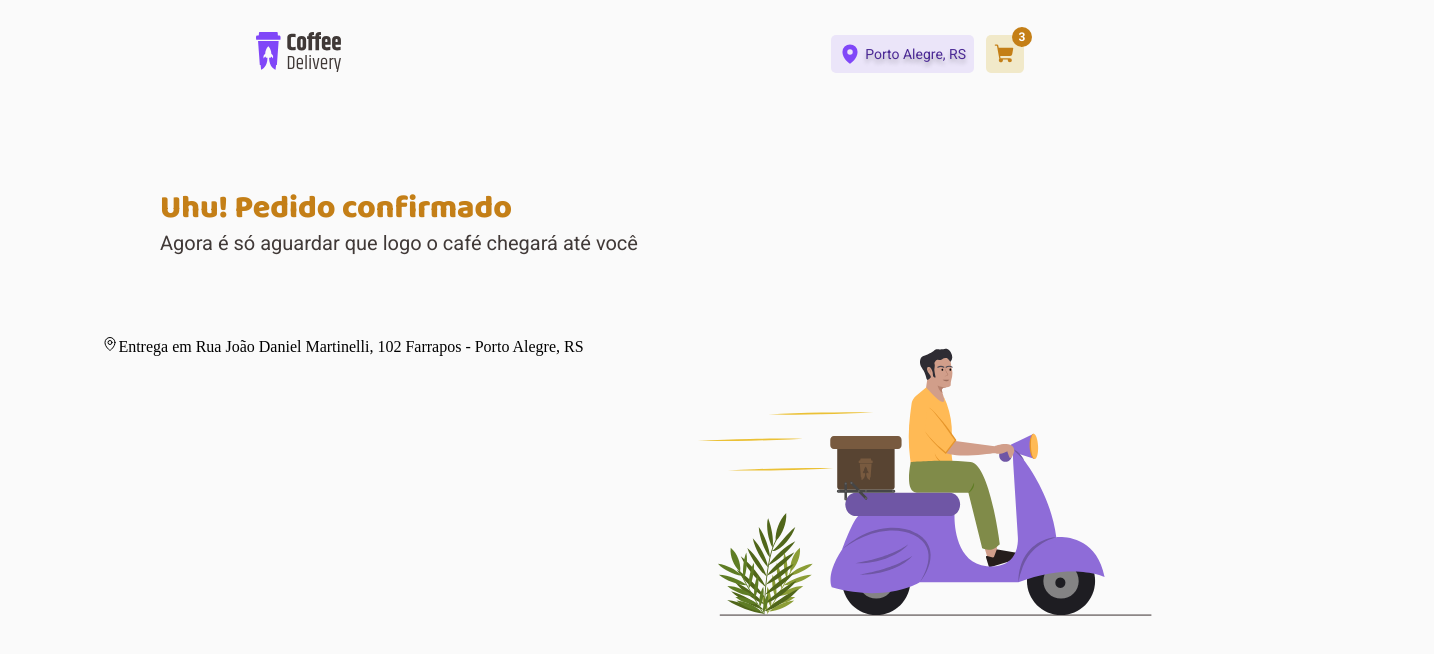
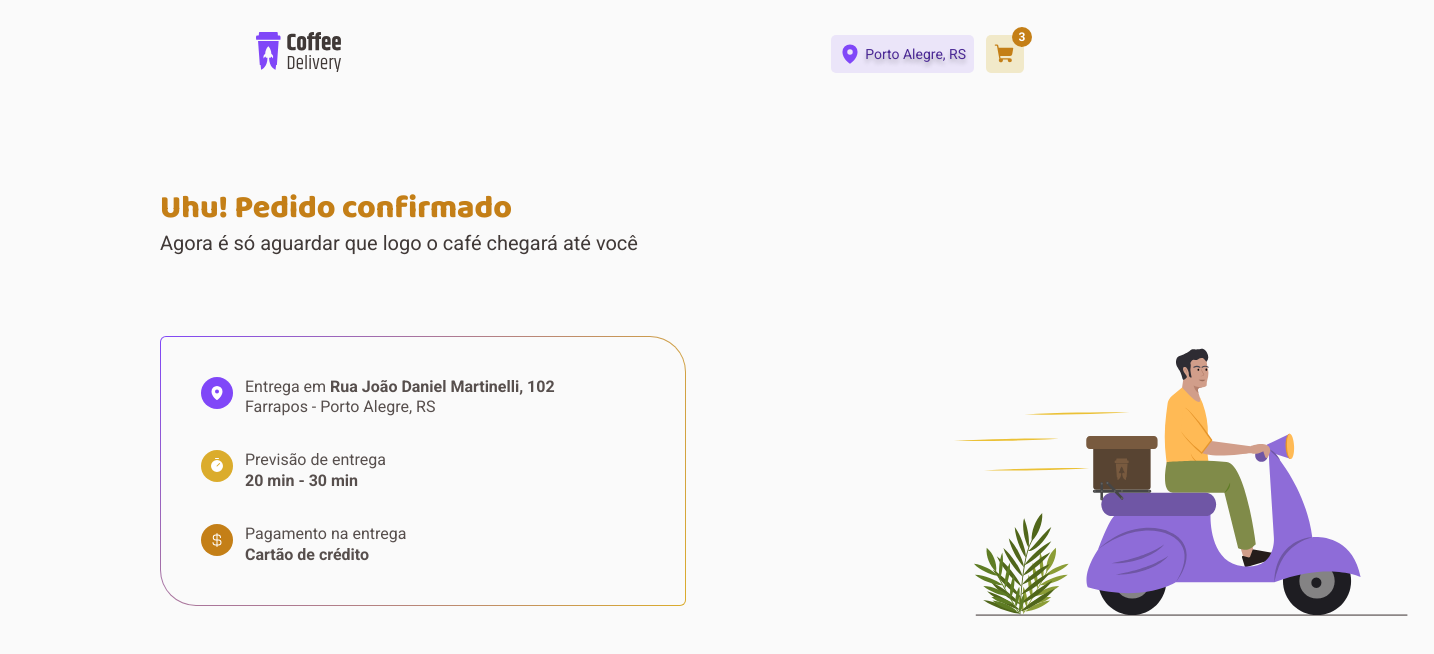
Before and after one commit to obaradelli/coffeDelivery, a React (Vite) app: page /sucess in a window 1280 px wide. Shown: the top 654 px of the page, 1434 px wide, since content can reach past the window. Built offline with nearby package versions, Linux system fonts and the light colour scheme.

Commit message:
visual completion page

```diff
--- a/src/pages/Checkout/payment/index.tsx
+++ b/src/pages/Checkout/payment/index.tsx
@@ -95,7 +95,7 @@ export function Frame1() {
                       weight="regular"
                       type="map-pin-line"
                     />
-                    CARTÃO DE CRÉDTIO
+                    CARTÃO DE CRÉDITO
                   </button>
                 </div>
                 <div>
--- a/src/pages/Checkout/paymentAdress/index.tsx
+++ b/src/pages/Checkout/paymentAdress/index.tsx
@@ -94,7 +94,7 @@ export function Frame1() {
                       weight="regular"
                       type="map-pin-line"
                     />
-                    CARTÃO DE CRÉDTIO
+                    CARTÃO DE CRÉDITO
                   </button>
                 </div>
                 <div>
--- a/src/pages/Home/components/CoffeeList/components/Card/styles.ts
+++ b/src/pages/Home/components/CoffeeList/components/Card/styles.ts
@@ -137,6 +137,13 @@ export const Container = styled.div`
 
       border-radius: 0.375rem;
       background: ${theme.colors['base-button']};
+
+      font-family: ${theme.fontFamily.roboto};
+      font-weight: ${theme.fontWeight.regular};
+      font-size: ${theme.fontSize[16]};
+      line-height: ${theme.lineHeight[130]};
+
+      color: ${theme.colors['base-title']};
     }
   `}
 `
--- a/src/pages/Sucess/index.tsx
+++ b/src/pages/Sucess/index.tsx
@@ -2,6 +2,7 @@ import { DivContainer } from './styles'
 import { MapPin, Timer, CurrencyDollar } from 'phosphor-react'
 
 import Illustration from '../../assets/Illustration.svg'
+import { ThemeConsumer } from 'styled-components'
 
 export function Sucess() {
   return (
@@ -13,13 +14,55 @@ export function Sucess() {
         </div>
       </div>
       <div className="geral2">
-        <div className="">
-          <div>
-            <p>
-              <MapPin />
-              Entrega em Rua João Daniel Martinelli, 102 Farrapos - Porto
-              Alegre, RS
-            </p>
+        <div className="infos">
+          <div className="infos2">
+            <div className="entrega">
+              <div className="item">
+                <div className="img">
+                  <MapPin color="#fff" weight="fill" />
+                </div>
+                <div>
+                  <h3>
+                    Entrega em <h4> Rua João Daniel Martinelli, 102</h4>
+                  </h3>
+                  <div className="separator">
+                    <p>Farrapos - Porto Alegre, RS</p>
+                  </div>
+                </div>
+              </div>
+            </div>
+
+            <div className="entrega">
+              <div className="item">
+                <div className="img-2">
+                  <Timer color="#fff" weight="fill" />
+                </div>
+                <div>
+                  <h3>Previsão de entrega</h3>
+                  <div className="separator">
+                    <p>
+                      <h4>20 min - 30 min</h4>
+                    </p>
+                  </div>
+                </div>
+              </div>
+            </div>
+
+            <div className="entrega">
+              <div className="item">
+                <div className="img-3">
+                  <CurrencyDollar color="#fff" weight="fill" />
+                </div>
+                <div>
+                  <h3>Pagamento na entrega</h3>
+                  <div className="separator">
+                    <p>
+                      <h4>Cartão de crédito</h4>
+                    </p>
+                  </div>
+                </div>
+              </div>
+            </div>
           </div>
         </div>
         <div>
--- a/src/pages/Sucess/styles.ts
+++ b/src/pages/Sucess/styles.ts
@@ -46,22 +46,135 @@ export const DivContainer = styled.div`
     .geral2 {
       display: flex;
       flex-direction: row;
-      justify-content: space-between;
+      justify-content: left;
       align-items: left;
+      border-radius: 60px !important;
 
-      gap: 6.375rem;
+      padding-left: 10rem;
+      padding-right: 10rem;
+      gap: 16rem;
+      width: 100%;
     }
-
     .infos {
       display: flex;
       flex-direction: column;
       align-items: flex-start;
+
+      /* border-radius: 60px !important;
+      border: double 2px transparent;
+      border-image-slice: 1;
+      border-image-source: linear-gradient(#8047f8, #dbac2c); */
+
+      width: 300px;
+      height: 80px;
+      border: double 1px transparent;
+      border-radius: 6px 36px;
+      background-image: linear-gradient(#fafafa, #fafafa),
+        radial-gradient(circle at top left, #8047f8, #dbac2c);
+      background-origin: border-box;
+      background-clip: padding-box, border-box;
+
       padding: 40px;
       gap: 32px;
 
-      position: absolute;
       width: 526px;
       height: 270px;
     }
+
+    .infos2 {
+      display: flex;
+      flex-direction: column;
+      align-items: flex-start;
+
+      gap: 32px;
+
+      width: 526px;
+      height: 270px;
+    }
+
+    .item {
+      display: flex;
+      flex-direction: row;
+
+      gap: 12px;
+    }
+
+    .entrega {
+      display: flex;
+      flex-direction: column;
+
+      h3 {
+        display: flex;
+        flex-direction: row;
+
+        gap: 4px;
+
+        font-family: ${theme.fontFamily.roboto};
+        font-weight: ${theme.fontWeight.regular};
+        font-size: ${theme.fontSize[16]};
+        line-height: ${theme.lineHeight[130]};
+
+        font-style: normal;
+        color: ${theme.colors['base-text']};
+      }
+
+      p {
+        display: flex;
+        flex-direction: left;
+
+        font-family: ${theme.fontFamily.roboto};
+        font-weight: ${theme.fontWeight.regular};
+        font-size: ${theme.fontSize[16]};
+        line-height: ${theme.lineHeight[130]};
+
+        font-style: normal;
+        color: ${theme.colors['base-text']};
+      }
+    }
+
+    .separator {
+      display: flex;
+      flex-direction: column;
+    }
+
+    .img {
+      display: flex;
+      align-items: center;
+      justify-content: center;
+
+      gap: 15px;
+
+      width: 32px;
+      height: 32px;
+
+      background: #8047f8;
+      border-radius: 1000px;
+    }
+    .img-2 {
+      display: flex;
+      align-items: center;
+      justify-content: center;
+
+      gap: 15px;
+
+      width: 32px;
+      height: 32px;
+
+      background: #dbac2c;
+      border-radius: 1000px;
+    }
+    .img-3 {
+      display: flex;
+      align-items: center;
+      justify-content: center;
+
+      gap: 15px;
+
+      width: 32px;
+      height: 32px;
+
+      background: #c47f17;
+      border-radius: 1000px;
+    }
   `}
 `
```
